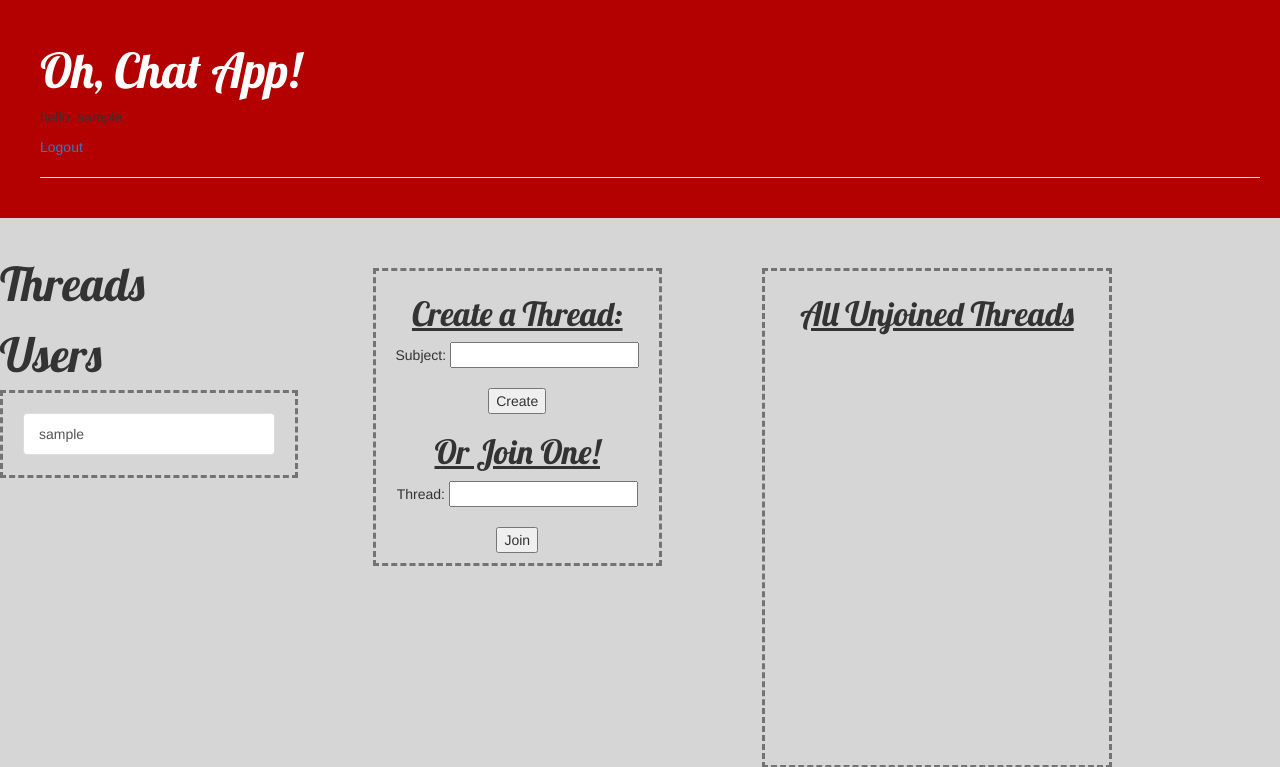
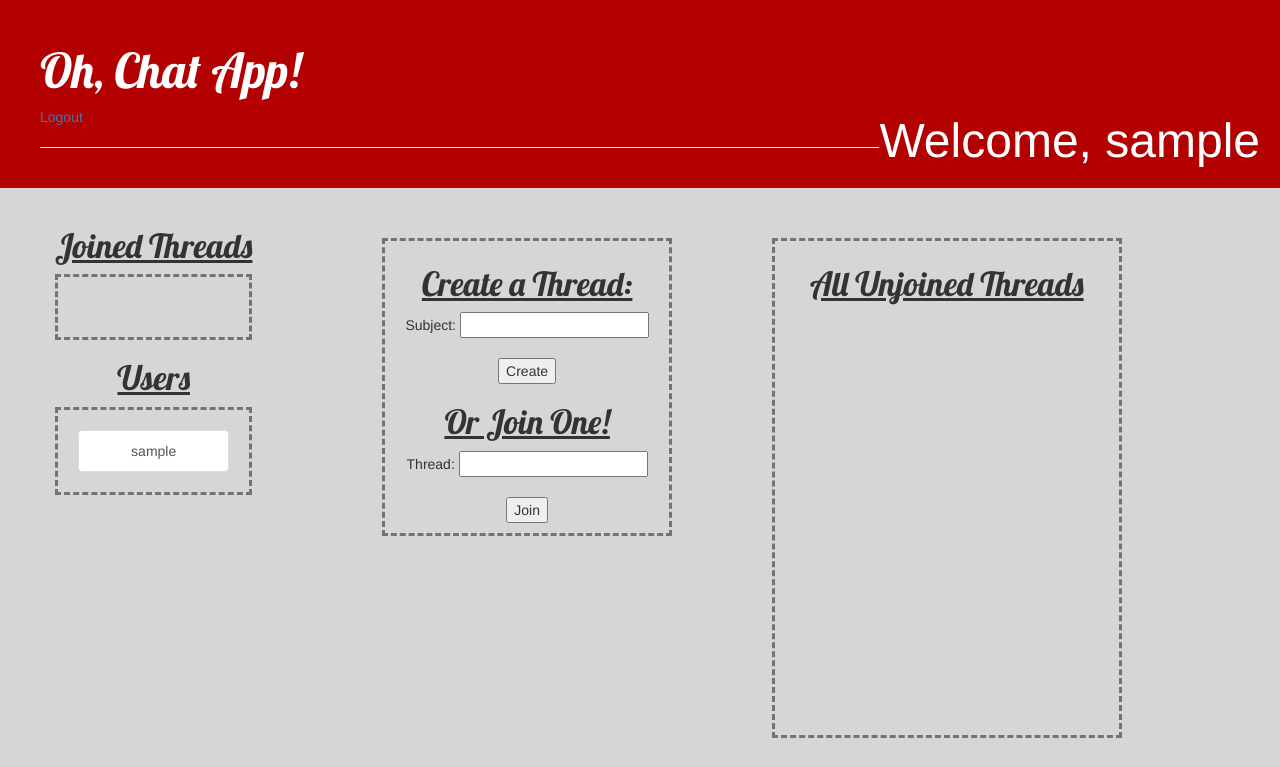
Before and after one commit to FatherLied/Generic-Messaging, a Django app: page / in a window 1280 px wide. Shown: the top 767 px of the page. Run offline with Django 3.2, Linux system fonts and the light colour scheme; the visitor is signed in with stand-in values (Sample User, id 1); data comes from the database, SQL or seed files in the repository; data that the repository does not hold is empty; some libraries are stand-ins or nearby versions.

Commit message:
fix the css that was brokuro

```diff
--- a/dashboard/static/css/blog.css
+++ b/dashboard/static/css/blog.css
@@ -12,6 +12,12 @@
     text-decoration: none;
 }
 
+.page-header p{
+    color: white;
+    font-size: 36pt;
+    float: right;
+}
+
 .content {
     margin-left: 40px;
 }
@@ -23,6 +29,12 @@ body{
 h1, h2, h3, h4 {
     font-family: 'Lobster', cursive;
     font-size: 35pt;
+}
+
+.welcomemessage{
+    float:right;
+    font-color: white;
+    font-size: 35pt
 }
 
 .listthreadsusers h3{
@@ -118,13 +130,8 @@ h1, h2, h3, h4 {
 }
 
 
-
-
-
-
-
 .upperlogin {
-    position: relative;
+    position: absolute;
     height: 350px;
     line-height: 200px;
     text-align: center;
--- a/dashboard/templates/dashboard/base.html
+++ b/dashboard/templates/dashboard/base.html
@@ -22,12 +22,12 @@
     <div class="page-header">
       <h1><a href="/">Oh, Chat App!</a></h1>
         {# login/signup thingy #}
-        {% if user.is_authenticated %}
-        <p>hello, {{request.user}}</p>
-          <a href="{% url 'logout' %}">Logout</a>
-        {% else %}
-          <a href="{% url 'login' %}">Login</a> / <a href="{% url 'signup' %}">Signup</a>
-        {% endif %}
+          {% if user.is_authenticated %}
+            <p>Welcome, {{request.user}} </p>
+            <a href="{% url 'logout' %}">Logout</a>
+          {% else %}
+            <a href="{% url 'login' %}">Login</a> / <a href="{% url 'signup' %}">Signup</a>
+          {% endif %}
       <hr>
     </div>
 
--- a/dashboard/templates/dashboard/details.html
+++ b/dashboard/templates/dashboard/details.html
@@ -22,7 +22,6 @@
 			</form>
 		</div>
 	</div>
-<br><br><br>
 	{% comment %}
 	<form id="send_message" action="{% url 'add_message' %}?next={{next_url}}">
         {% csrf_token %}
@@ -32,6 +31,4 @@
 		<input type="submit" class="mdl-button" value="Send" />
 	</form>
 	{% endcomment %}
-</div>
-
 {% endblock %}
--- a/dashboard/templates/dashboard/home.html
+++ b/dashboard/templates/dashboard/home.html
@@ -2,12 +2,14 @@
 
 {% block content %}
   <div class = "row">
-        <div class="col-md-3">
-            <h3> Threads</h3>
-            <div class="list-group" id="threads_joined">
-                {% for thread in threads %}
-                    <a href="{% url 'details' pk=thread.pk %}"class="list-group-item">{{thread.subject}}</a>
-                {% endfor %}
+        <div class="listthreadsusers">
+            <h3>Joined Threads</h3>
+            <div class="threadlist">
+                <div class="list-group" id="threads_joined">
+                    {% for thread in threads %}
+                        <a href="{% url 'details' pk=thread.pk %}"class="list-group-item">{{thread.subject}}</a>
+                    {% endfor %}
+                </div>
             </div>
             <h3> Users</h3>
             <div class="userlist">
```
